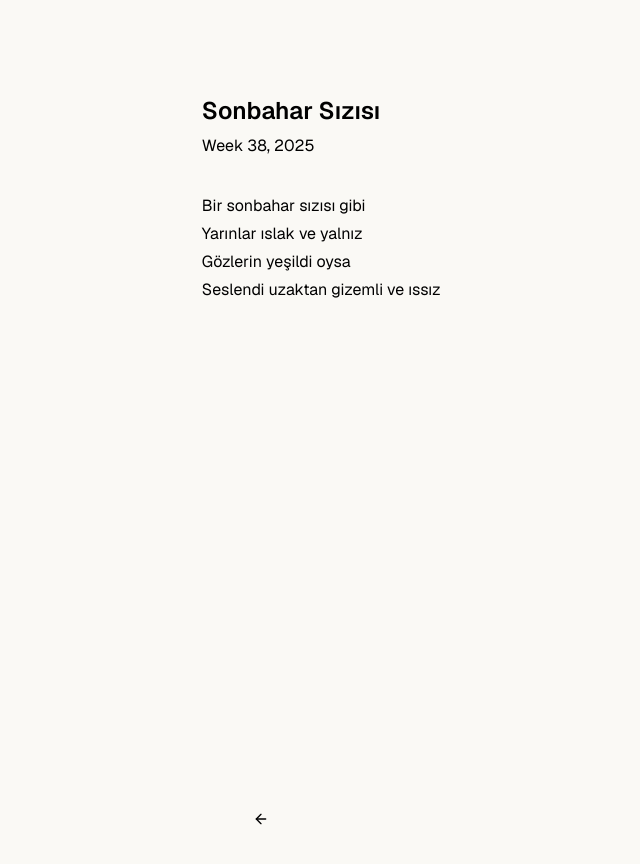
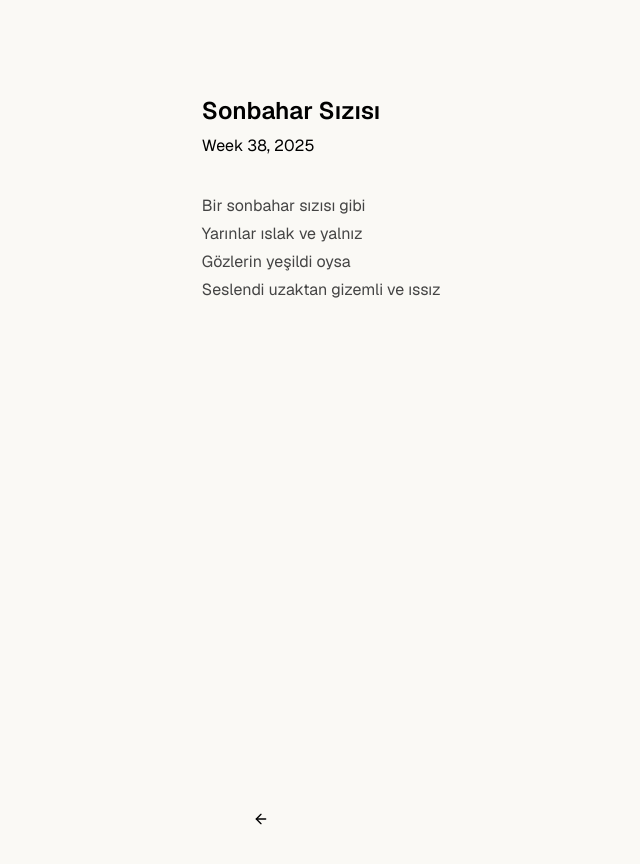
Before and after one commit to hayriartar/hayriartar.github.io, a Jekyll site: the page built from _posts/2025-09-24-sonbahar.md, in a window 1280 px wide. Shown: the top 864 px of the page, without its empty margins (120-760 px from the left). Built offline with Jekyll 4.4.1, drawn with Linux system fonts in a browser that asks for light colours.

Commit message:
Update styles for .baslik and .post-content classes
Added font size and weight to .baslik class and changed text color for .post-content.

```diff
--- a/assets/css/custom.css
+++ b/assets/css/custom.css
@@ -78,7 +78,7 @@
   margin-bottom:2rem;
 }
 
-.baslik {  }
+.baslik {   font-size: 1rem; font-weight: 600;}
 .baslik a { }
 
 .motto {
@@ -135,7 +135,7 @@
 
 .post-only .caption  {  display: block; margin-top: -29px; font-size: 1rem; color: #222; }
 
-.post-content { margin-bottom: 4rem; }
+.post-content { color: #444; margin-bottom: 4rem; }
 
 .post-content > :first-child { margin-top: 0; }
 
```
